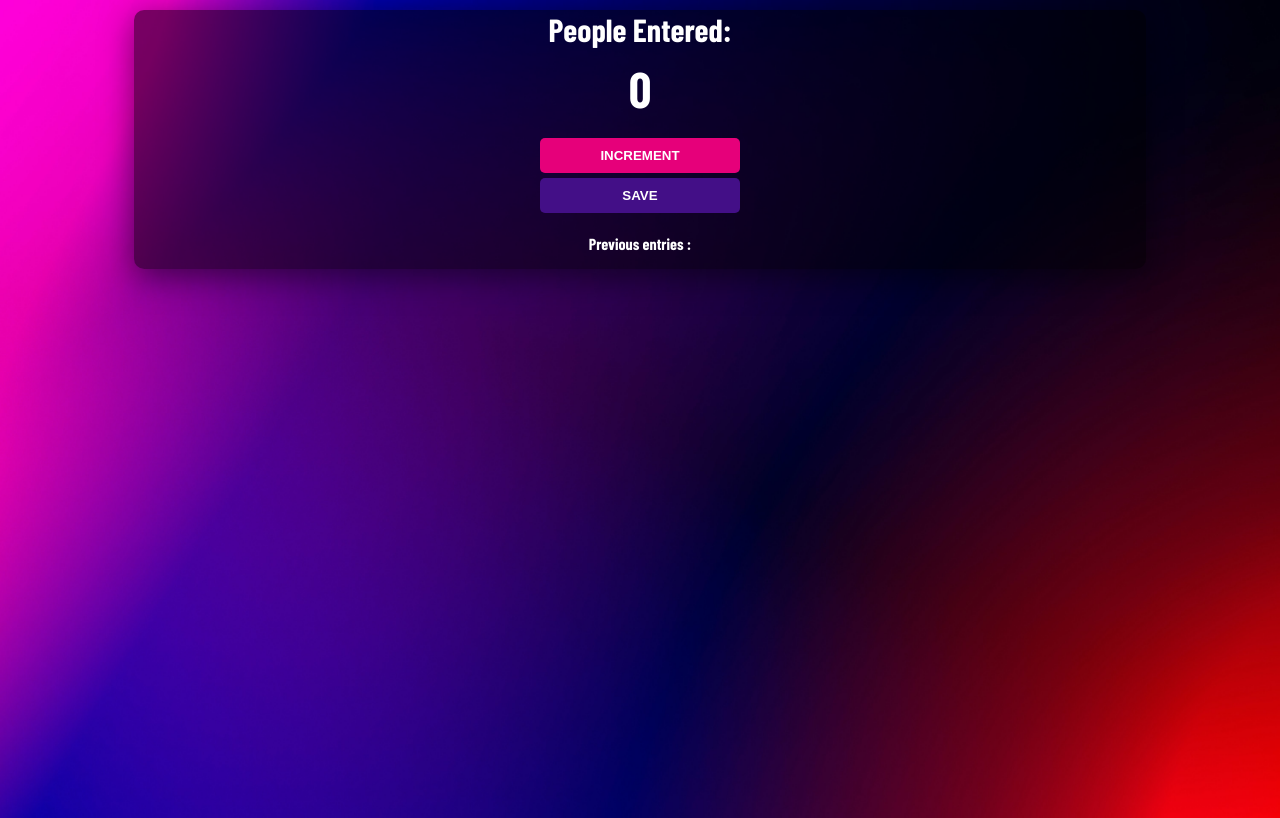
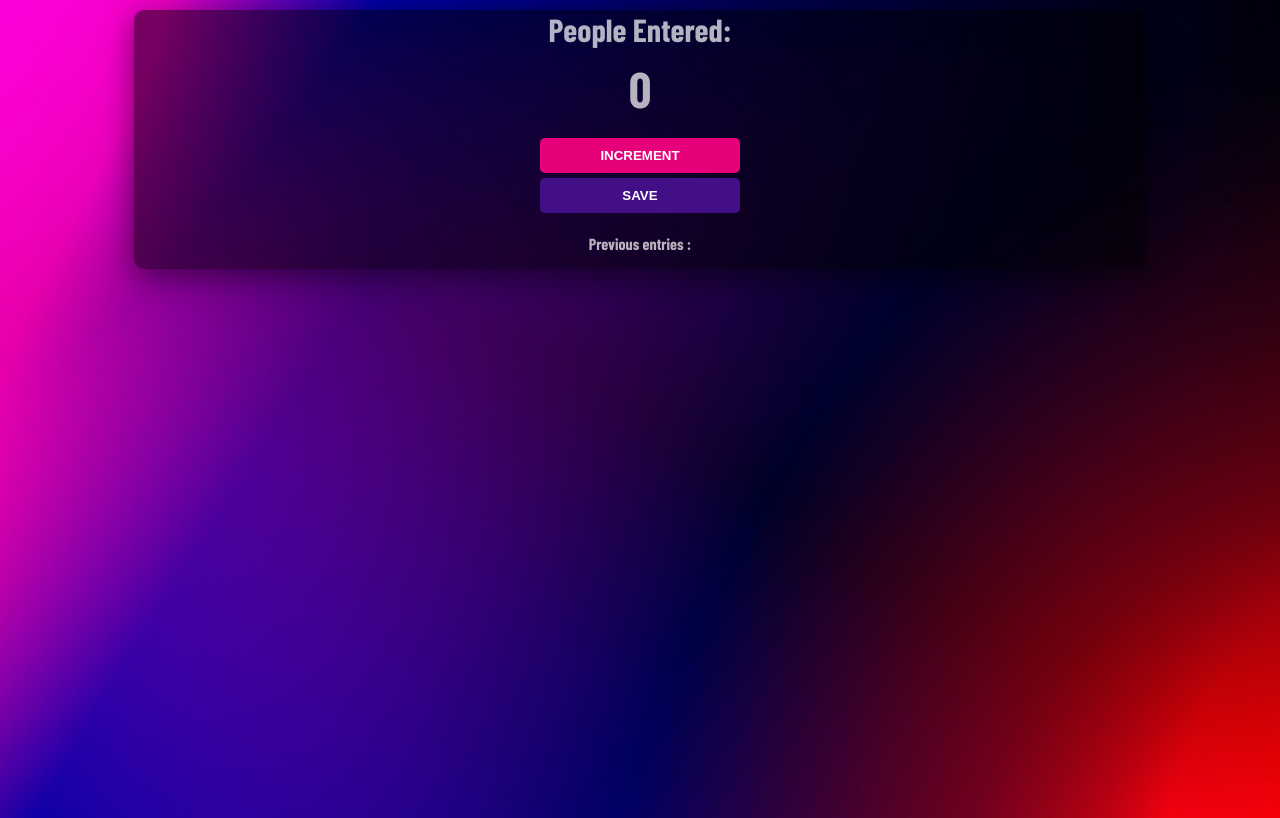
Before and after one commit to Ubaidvp-dev/passenger-counter, a plain HTML site: page index.html in a window 1280 px wide. Drawn offline with nearby package versions, Linux system fonts and the light colour scheme; a web font is replaced by a local one.

Commit message:
Update counter.css

```diff
--- a/counter.css
+++ b/counter.css
@@ -5,7 +5,7 @@ body {
     font-weight: 700;
     font-style: normal;
     text-align: center;
-    color: white;
+    color: rgba(255, 255, 255, 0.7);
     height: 100vh;
 }
 
```
